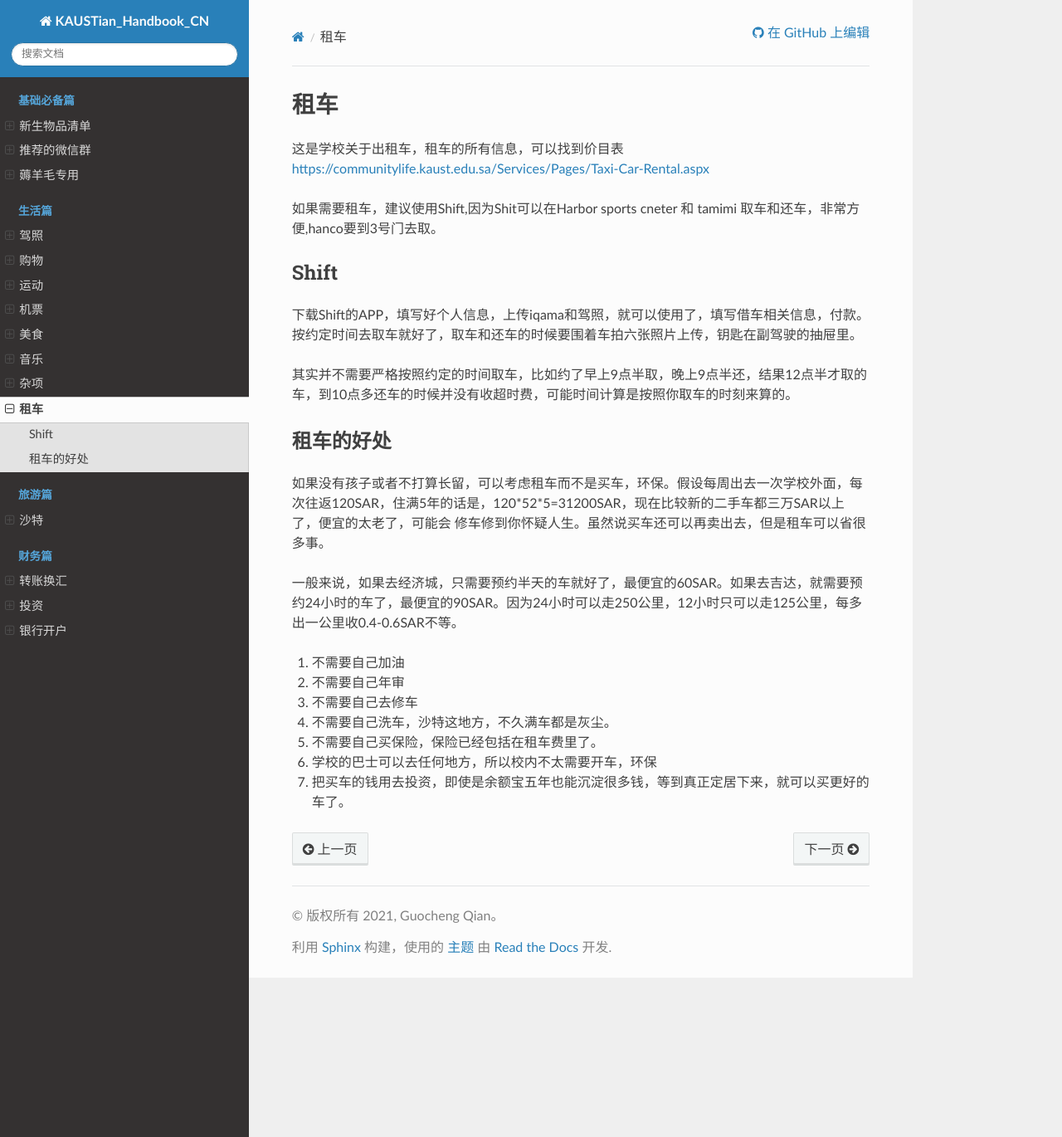
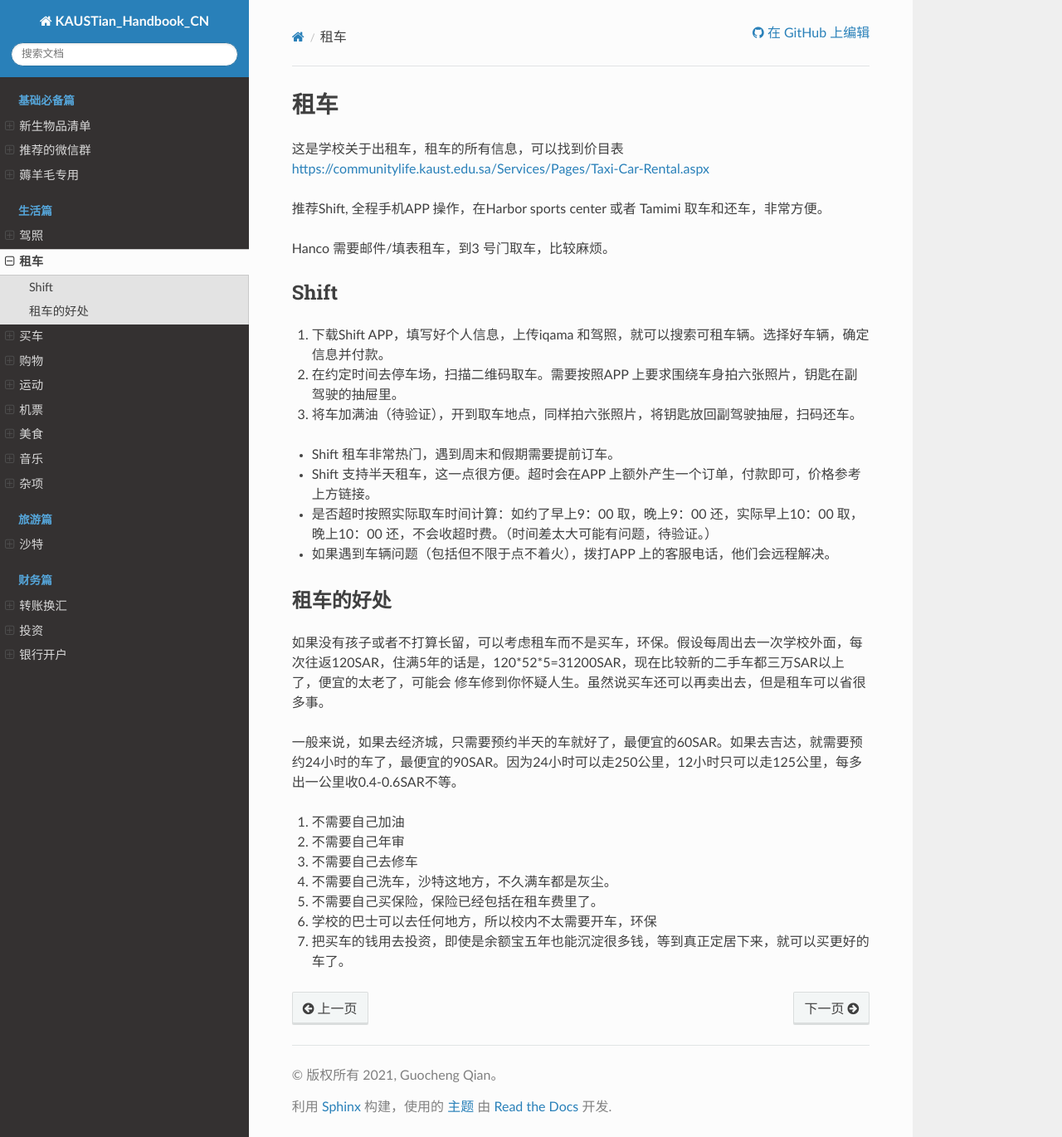
Before and after one commit to guochengqian/KAUSTian_Handbook_CN, a Sphinx documentation site: the page built from docs/content/life/rent_car.rst, in a window 1280 px wide and 1370 px high. Shown: the whole window at 83% size. Built offline with Sphinx 7.4.7 and the Read the Docs theme 2.0.0, drawn with Linux system fonts in a browser that asks for light colours.

Commit message:
complete missing details and add buy_car

```diff
--- a/docs/content/life/rent_car.rst
+++ b/docs/content/life/rent_car.rst
@@ -7,14 +7,27 @@
 这是学校关于出租车，租车的所有信息，可以找到价目表
 https://communitylife.kaust.edu.sa/Services/Pages/Taxi-Car-Rental.aspx
 
-如果需要租车，建议使用Shift,因为Shit可以在Harbor sports cneter 和 tamimi 取车和还车，非常方便,hanco要到3号门去取。
+推荐Shift, 全程手机APP 操作，在Harbor sports center 或者 Tamimi 取车和还车，非常方便。
+
+Hanco 需要邮件/填表租车，到3 号门取车，比较麻烦。
 
 Shift
 -------
 
-下载Shift的APP，填写好个人信息，上传iqama和驾照，就可以使用了，填写借车相关信息，付款。按约定时间去取车就好了，取车和还车的时候要围着车拍六张照片上传，钥匙在副驾驶的抽屉里。
+1. 下载Shift APP，填写好个人信息，上传iqama 和驾照，就可以搜索可租车辆。选择好车辆，确定信息并付款。
 
-其实并不需要严格按照约定的时间取车，比如约了早上9点半取，晚上9点半还，结果12点半才取的车，到10点多还车的时候并没有收超时费，可能时间计算是按照你取车的时刻来算的。
+2. 在约定时间去停车场，扫描二维码取车。需要按照APP 上要求围绕车身拍六张照片，钥匙在副驾驶的抽屉里。
+
+3. 将车加满油（待验证），开到取车地点，同样拍六张照片，将钥匙放回副驾驶抽屉，扫码还车。
+
+- Shift 租车非常热门，遇到周末和假期需要提前订车。
+
+- Shift 支持半天租车，这一点很方便。超时会在APP 上额外产生一个订单，付款即可，价格参考上方链接。
+
+- 是否超时按照实际取车时间计算：如约了早上9：00 取，晚上9：00 还，实际早上10：00 取，晚上10：00 还，不会收超时费。（时间差太大可能有问题，待验证。）
+
+- 如果遇到车辆问题（包括但不限于点不着火），拨打APP 上的客服电话，他们会远程解决。
+
 
 
 租车的好处
--- a/docs/content/life/shopping.rst
+++ b/docs/content/life/shopping.rst
@@ -18,7 +18,7 @@
 
 Thuwal
 ^^^^^^^^^^^
-离学校很近的小渔村，价格比较便宜，水产品据说比校内质量好很多也便宜很多。
+离学校很近的小渔村，价格比较便宜，水产品比校内质量好也便宜很多。
 
 
 Jeddah
--- a/docs/index.rst
+++ b/docs/index.rst
@@ -29,13 +29,15 @@
 
 
    content/life/drive
+   content/life/rent_car
+   content/life/buy_car
    content/life/shopping
    content/life/sport
    content/life/ticket
    content/life/food
    content/life/music
    content/life/misc
-   content/life/rent_car
+
 
 .. toctree::
    :glob:
```
Also changed, not shown: docs/content/life/buy_car.rst (added, +31 -0 lines), docs/content/life/drive.rst (+2 -6 lines).
